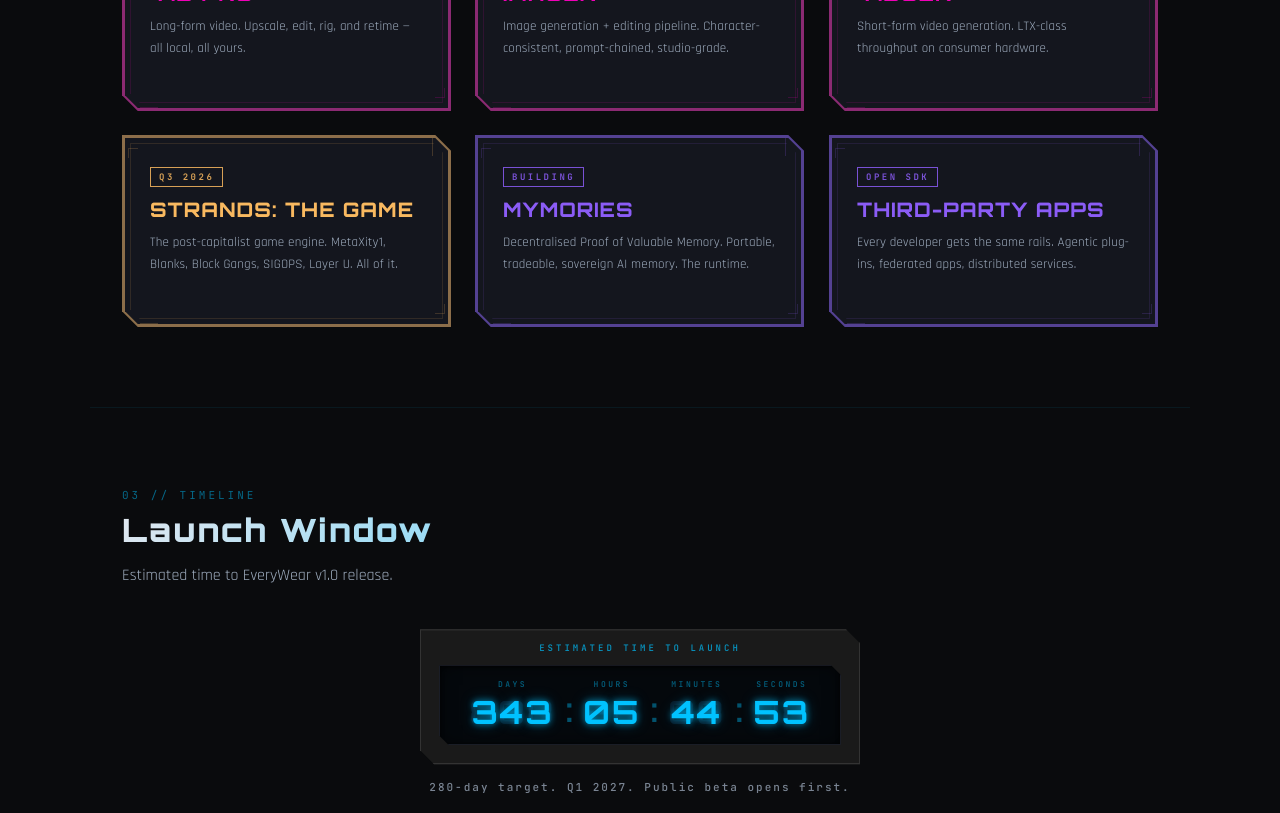
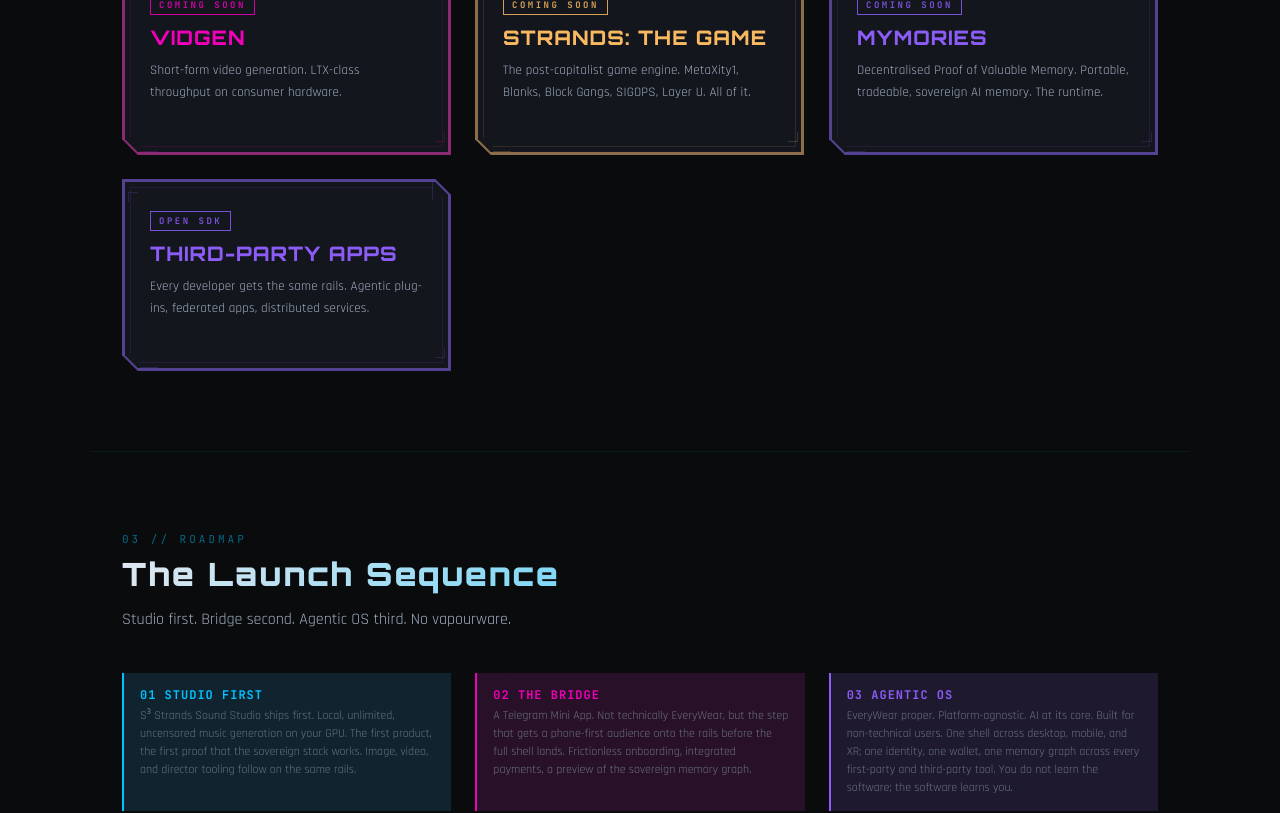
Before and after one commit to BAIS1C/StrandsNation, a Next.js app: page /everywear in a window 1280 px wide. Shown: the part 1780-2593 px from the top of the page. Built offline with nearby package versions, Linux system fonts and the light colour scheme.

Commit message:
countdown removal

```diff
--- a/src/app/everywear/page.tsx
+++ b/src/app/everywear/page.tsx
@@ -1,6 +1,5 @@
 'use client';
 
-import { useEffect, useState } from 'react';
 import SectionWrapper from '@/sections/shared/SectionWrapper';
 import SectionLabel from '@/components/SectionLabel/SectionLabel';
 import Card from '@/components/Card/Card';
@@ -9,34 +8,14 @@
 import Tag from '@/components/Tag/Tag';
 import styles from './page.module.css';
 
-// 280 days from 2026-04-18 SGT = 2027-01-23 SGT
-const TARGET = new Date('2027-01-23T00:00:00+08:00').getTime();
-
-function getTimeLeft() {
-  const now = Date.now();
-  const diff = Math.max(0, TARGET - now);
-  return {
-    days:    Math.floor(diff / (1000 * 60 * 60 * 24)),
-    hours:   Math.floor((diff / (1000 * 60 * 60)) % 24),
-    minutes: Math.floor((diff / (1000 * 60)) % 60),
-    seconds: Math.floor((diff / 1000) % 60),
-  };
-}
-
-function pad(n: number) {
-  return String(n).padStart(2, '0');
-}
-
 const HUB_PRODUCTS = [
-  { id: 'S3',       name: <>S<sup>3</sup> STUDIO</>,   copy: 'Local music generation. Unlimited, uncensored, GPU-native. Stem extraction, covers, remixes.',       variant: 'cyan'   as const, badge: 'LAUNCHING' },
-  { id: 'GENER8',   name: 'GENER8',                     copy: 'Style-patch music generation. Train your own LoRA. Own your tracks outright, no platform tax.',     variant: 'cyan'   as const, badge: 'LAUNCHING' },
-  { id: 'DIRECTOR', name: 'AI DIRECTOR',                copy: 'Beat-synced, multi-LLM orchestrated music video production. Stem-aware, agentic assembly.',        variant: 'cyan'   as const, badge: 'LAUNCHING' },
-  { id: 'VIDPRO',   name: 'VID PRO',                    copy: 'Long-form video. Upscale, edit, rig, and retime — all local, all yours.',                          variant: 'pink'   as const, badge: 'Q2 2027' },
-  { id: 'IMAGEN',   name: 'IMAGEN',                     copy: 'Image generation + editing pipeline. Character-consistent, prompt-chained, studio-grade.',         variant: 'pink'   as const, badge: 'Q2 2027' },
-  { id: 'VIDGEN',   name: 'VIDGEN',                     copy: 'Short-form video generation. LTX-class throughput on consumer hardware.',                         variant: 'pink'   as const, badge: 'Q2 2027' },
-  { id: 'STRANDS',  name: 'STRANDS: THE GAME',          copy: 'The post-capitalist game engine. MetaXity1, Blanks, Block Gangs, SIGOPS, Layer U. All of it.',    variant: 'yellow' as const, badge: 'Q3 2026' },
-  { id: 'MYMORIES', name: 'MYMORIES',                   copy: 'Decentralised Proof of Valuable Memory. Portable, tradeable, sovereign AI memory. The runtime.',   variant: 'purple' as const, badge: 'BUILDING' },
-  { id: 'THIRD',    name: 'THIRD-PARTY APPS',           copy: 'Every developer gets the same rails. Agentic plug-ins, federated apps, distributed services.',     variant: 'purple' as const, badge: 'OPEN SDK' },
+  { id: 'S3',       name: <>S<sup>3</sup> STUDIO</>,   copy: 'Local music generation. Unlimited, uncensored, GPU-native. Three tiers across one desktop app: Gener8 $5, Gener8 Pro $12.99, Creator Studio $30 (founding-locked).', variant: 'cyan'   as const, badge: 'COMING SOON' },
+  { id: 'DIRECTOR', name: 'AI DIRECTOR',                copy: 'Beat-synced, multi-LLM-orchestrated video production. Stem-aware agentic assembly. Long-form video: upscale, edit, rig, retime. Ships with Creator Studio.',    variant: 'cyan'   as const, badge: 'COMING SOON' },
+  { id: 'IMAGEN',   name: 'IMAGEN',                     copy: 'Image generation and editing pipeline. Character-consistent, prompt-chained, studio-grade.',                                                                        variant: 'pink'   as const, badge: 'COMING SOON' },
+  { id: 'VIDGEN',   name: 'VIDGEN',                     copy: 'Short-form video generation. LTX-class throughput on consumer hardware.',                                                                                            variant: 'pink'   as const, badge: 'COMING SOON' },
+  { id: 'STRANDS',  name: 'STRANDS: THE GAME',          copy: 'The post-capitalist game engine. MetaXity1, Blanks, Block Gangs, SIGOPS, Layer U. All of it.',                                                                       variant: 'yellow' as const, badge: 'COMING SOON' },
+  { id: 'MYMORIES', name: 'MYMORIES',                   copy: 'Decentralised Proof of Valuable Memory. Portable, tradeable, sovereign AI memory. The runtime.',                                                                     variant: 'purple' as const, badge: 'COMING SOON' },
+  { id: 'THIRD',    name: 'THIRD-PARTY APPS',           copy: 'Every developer gets the same rails. Agentic plug-ins, federated apps, distributed services.',                                                                       variant: 'purple' as const, badge: 'OPEN SDK' },
 ];
 
 const PHASES = [
@@ -61,13 +40,6 @@
 ];
 
 export default function EveryWearPage() {
-  const [time, setTime] = useState(getTimeLeft);
-
-  useEffect(() => {
-    const id = setInterval(() => setTime(getTimeLeft()), 1000);
-    return () => clearInterval(id);
-  }, []);
-
   return (
     <div className="page-enter" style={{ paddingTop: 'var(--space-nav-h)' }}>
       {/* ─── Hero ─── */}
@@ -130,7 +102,7 @@
         <SectionLabel
           num="02 // THE HUB"
           title="One Shell. Every Tool."
-          subtitle="First-party modules ship with EveryWear. Third parties plug in through an open SDK."
+          subtitle="First-party modules ship with EveryWear. Third parties plug in through an open SDK. All coming soon."
         />
         <div className={styles.hubGrid}>
           {HUB_PRODUCTS.map((p) => (
@@ -143,46 +115,10 @@
         </div>
       </SectionWrapper>
 
-      {/* ─── Countdown ─── */}
+      {/* ─── Roadmap (phases) ─── */}
       <SectionWrapper bordered>
         <SectionLabel
-          num="03 // TIMELINE"
-          title="Launch Window"
-          subtitle="Estimated time to EveryWear v1.0 release."
-        />
-        <div className={styles.countdownWrap}>
-          <div className={styles.countdownFrame}>
-            <div className={styles.countdownHeader}>ESTIMATED TIME TO LAUNCH</div>
-            <div className={styles.countdownInner}>
-              {[
-                { label: 'DAYS',    val: time.days,    pad: 3 },
-                { label: 'HOURS',   val: time.hours,   pad: 2 },
-                { label: 'MINUTES', val: time.minutes, pad: 2 },
-                { label: 'SECONDS', val: time.seconds, pad: 2 },
-              ].map((u, i) => (
-                <span key={u.label} style={{ display: 'contents' }}>
-                  {i > 0 && <span className={styles.countdownSep}>:</span>}
-                  <div className={styles.countdownUnit}>
-                    <span className={styles.countdownLabel}>{u.label}</span>
-                    <div className={styles.digitPanel}>
-                      <span className={styles.digitGhost}>{'8'.repeat(u.pad)}</span>
-                      <span className={styles.countdownDigit}>
-                        {u.pad === 3 ? String(u.val).padStart(3, '0') : pad(u.val)}
-                      </span>
-                    </div>
-                  </div>
-                </span>
-              ))}
-            </div>
-          </div>
-          <p className={styles.countdownCaption}>280-day target. Q1 2027. Public beta opens first.</p>
-        </div>
-      </SectionWrapper>
-
-      {/* ─── Five phases ─── */}
-      <SectionWrapper bordered>
-        <SectionLabel
-          num="04 // ROADMAP"
+          num="03 // ROADMAP"
           title="The Launch Sequence"
           subtitle="Studio first. Bridge second. Agentic OS third. No vapourware."
         />
@@ -196,17 +132,17 @@
       {/* ─── XR ─── */}
       <SectionWrapper bordered>
         <SectionLabel
-          num="05 // SPATIAL"
+          num="04 // SPATIAL"
           title="XR Integration"
           subtitle="The pyramid extends beyond your screen."
         />
         <Card variant="yellow">
           <div className={styles.cardTitleMd} data-variant="yellow">Everywhere, Spatially</div>
           <p className={styles.body}>
-            Phase 5 bridges every EveryWear surface into physical space. Volumetric overlays, spatial
-            interaction layers, XR-native interfaces. Your agents do not live in a tab; they follow you
-            into the room. The same memory graph powers a text chat, a music studio, a headset session,
-            and a street-level AR drop. One identity across every modality.
+            The final phase bridges every EveryWear surface into physical space. Volumetric overlays,
+            spatial interaction layers, XR-native interfaces. Your agents do not live in a tab; they
+            follow you into the room. The same memory graph powers a text chat, a music studio, a headset
+            session, and a street-level AR drop. One identity across every modality.
           </p>
           <div className={styles.tags}>
             <Tag variant="yellow">Volumetric</Tag>
@@ -219,7 +155,7 @@
       {/* ─── Federated framing + Chrome extension teaser ─── */}
       <SectionWrapper bordered>
         <SectionLabel
-          num="06 // ARCHITECTURE"
+          num="05 // ARCHITECTURE"
           title="Federated. Distributed. Yours."
           subtitle="No Google dependencies. No cloud lock-in. Local-first. Agent-native."
         />
@@ -237,7 +173,7 @@
         <Callout
           variant="cyan"
           label="MYMORIES CHROME EXTENSION"
-          text="The first EveryWear surface is shipping now as a Chrome extension. Install it to start building your persistent memory graph before Phase 2 goes live. Your browsing context, preferences, decisions: indexed, encrypted, sovereign."
+          text="The first EveryWear surface is shipping now as a Chrome extension. Install it to start building your persistent memory graph before the full shell lands. Your browsing context, preferences, decisions: indexed, encrypted, sovereign."
         />
       </SectionWrapper>
     </div>
```
Also changed, not shown: src/app/game/page.tsx (+0 -69 lines), src/app/s3/page.tsx (+36 -43 lines).
